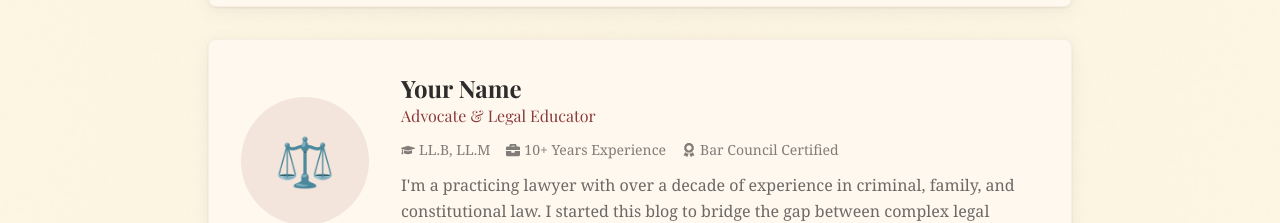
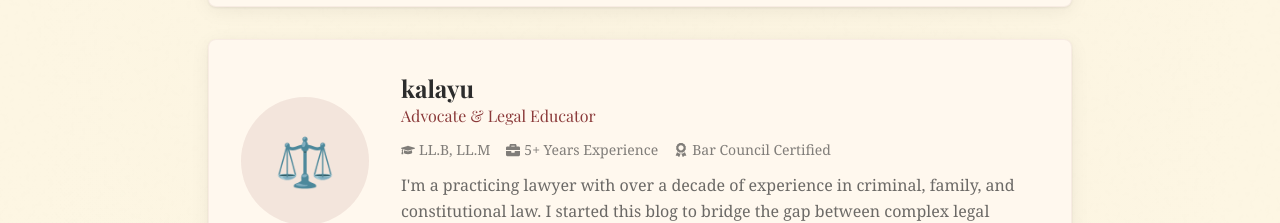
Before and after one commit to Mulu-Girmay/Blog, a React (Vite) app in the folder frontend/: page /about in a window 1280 px wide. Shown: the part 552-775 px from the top of the page. Built offline with nearby package versions, Linux system fonts and the light colour scheme; no server answers; a web font is replaced by a local one.

Commit message:
updating

```diff
--- a/frontend/src/pages/AboutPage.jsx
+++ b/frontend/src/pages/AboutPage.jsx
@@ -49,7 +49,7 @@ export default function AboutPage() {
 
             {/* Author Info */}
             <div>
-              <h2 className="text-2xl font-serif font-bold">Your Name</h2>
+              <h2 className="text-2xl font-serif font-bold">kalayu</h2>
               <p className="text-burgundy font-serif">
                 Advocate &amp; Legal Educator
               </p>
@@ -59,7 +59,7 @@ export default function AboutPage() {
                   <FaGraduationCap /> LL.B, LL.M
                 </span>
                 <span className="flex items-center gap-1">
-                  <FaBriefcase /> 10+ Years Experience
+                  <FaBriefcase /> 5+ Years Experience
                 </span>
                 <span className="flex items-center gap-1">
                   <FaAward /> Bar Council Certified
```
